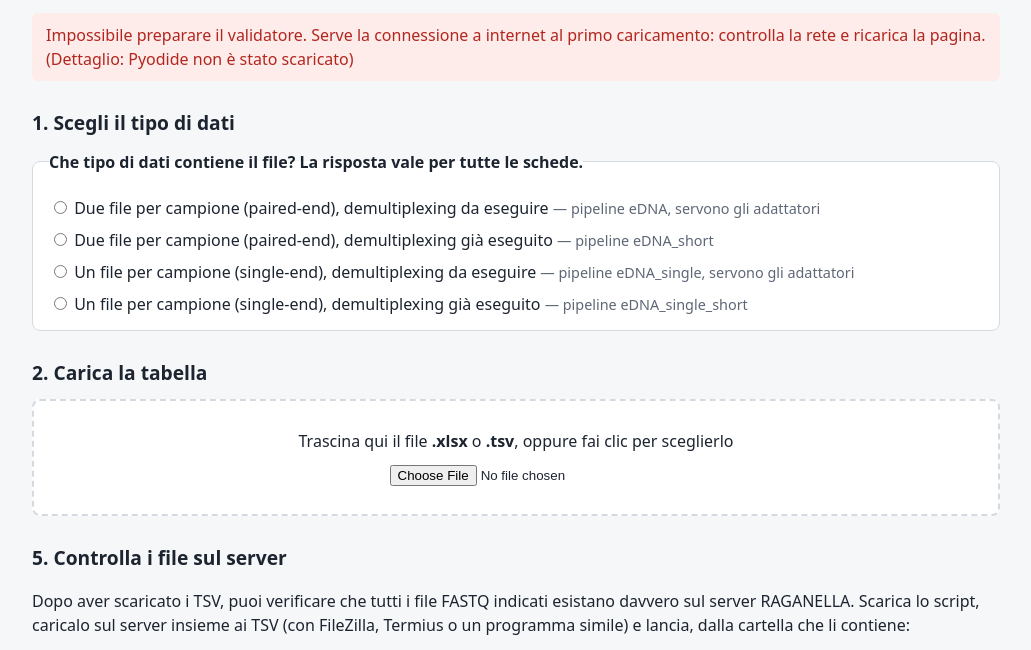
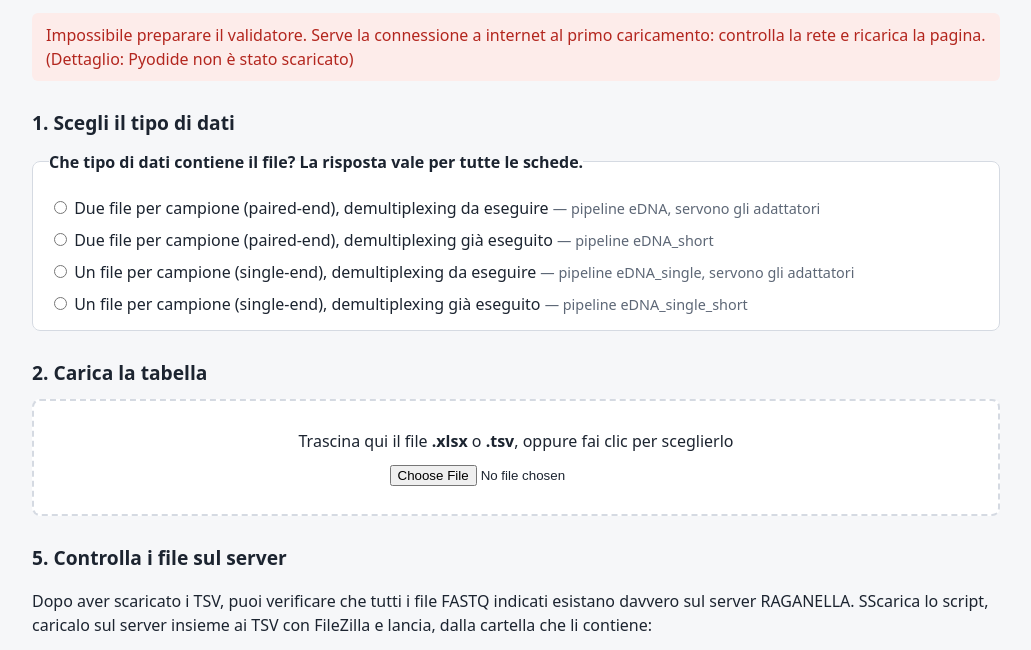
Before and after one commit to Tuscia-DEB-Bioinformatics-Center/eDNA_data_validator, a plain HTML site: page web/index.html in a window 1280 px wide. Shown: the part 132-782 px from the top of the page, without its empty margins (124-1155 px from the left). Drawn offline with Linux system fonts and the light colour scheme.

Commit message:
fix index.html

```diff
--- a/web/index.html
+++ b/web/index.html
@@ -59,8 +59,8 @@
     <section>
       <h2>5. Controlla i file sul server</h2>
       <p>Dopo aver scaricato i TSV, puoi verificare che tutti i file FASTQ indicati esistano
-      davvero sul server RAGANELLA. Scarica lo script, caricalo sul server insieme ai TSV
-      (con FileZilla, Termius o un programma simile) e lancia, dalla cartella che li contiene:</p>
+      davvero sul server RAGANELLA. SScarica lo script, caricalo sul server insieme ai TSV
+      con FileZilla e lancia, dalla cartella che li contiene:</p>
       <pre class="command">bash controllo_server.sh</pre>
       <p><a class="button" href="controllo_server.sh" download>Scarica controllo_server.sh</a></p>
       <p class="muted">Lo script legge soltanto: non modifica né cancella nulla sul server.
```
